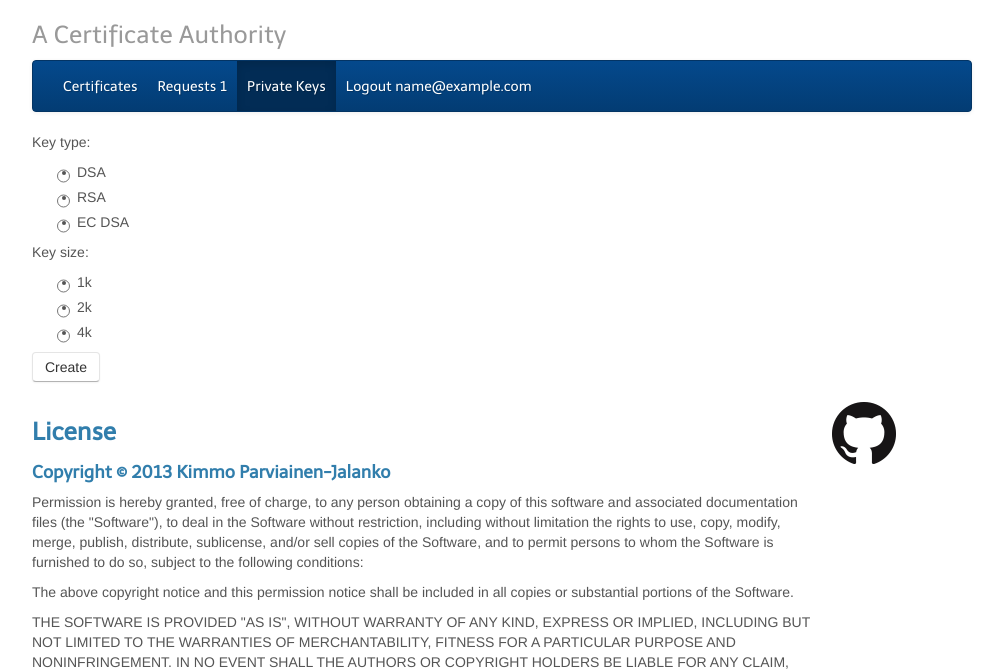
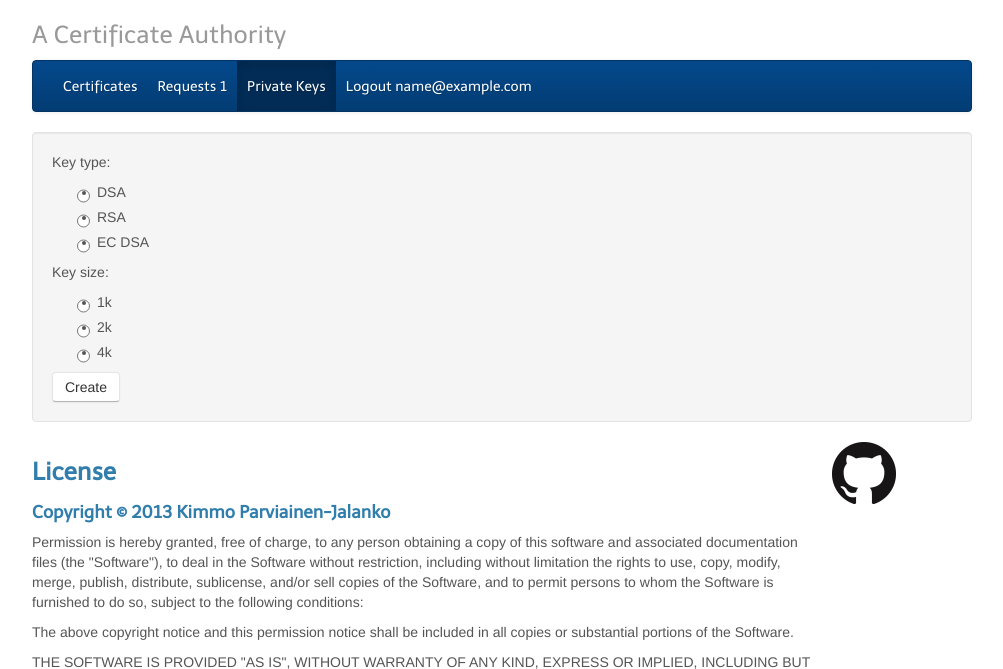
Before and after one commit to kimvais/nimismies, a Django app: page /create/key/ in a window 1280 px wide. Shown: the top 669 px of the page, without its empty margins (138-1141 px from the left). Run offline with Django 3.2, Linux system fonts and the light colour scheme; the visitor is signed in with stand-in values (Sample User, id 1).

Commit message:
Added some classes in order to use CSS properly

```diff
--- a/templates/create_private_key.html
+++ b/templates/create_private_key.html
@@ -2,10 +2,12 @@
 {% block content %}
     <div class="row">
         <div class="span12">
-            <form class="key" method="post" action=".">
-             {% csrf_token %}
+            <form class="form-horizontal well" method="post" action=".">
+                <fieldset>
+                {% csrf_token %}
             {{ form.as_p }}
                 <button type="submit" class="btn">Create</button>
+                </fieldset>
             </form>
         </div>
     </div>
--- a/templates/list.html
+++ b/templates/list.html
@@ -3,7 +3,7 @@
     <div class="row">
         <div class="span12">
         <h1>{{ choice }}s</h1>
-            <table>
+            <table class="table-bordered table-striped table-hover table">
             <thead>
             </thead>
             <tbody>
```
